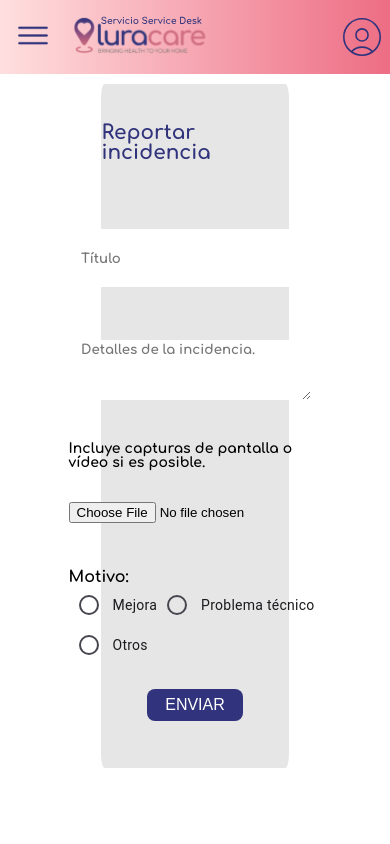
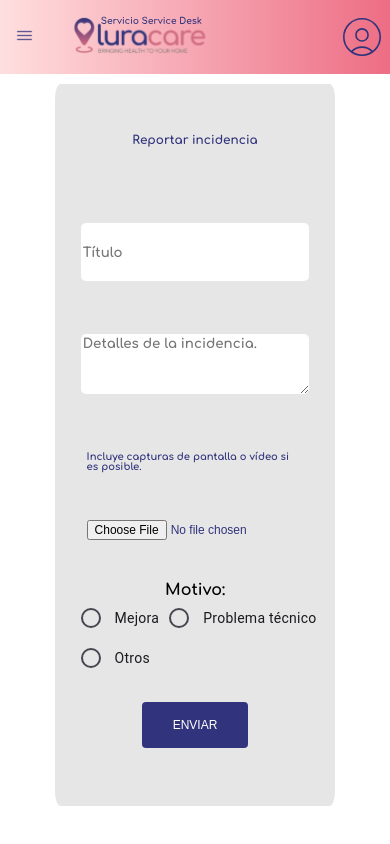
Before and after one commit to MegaDraconius/super-ticketing-frontend, an Angular app: page /form in a window 390 px wide. Built offline with nearby package versions, Linux system fonts and the light colour scheme.

Commit message:
fix responsive design

```diff
--- a/src/app/Components/layout/header/header.component.scss
+++ b/src/app/Components/layout/header/header.component.scss
@@ -75,6 +75,15 @@
     color: inherit;
 }
 
+@media screen and (max-width: 768px) and (max-width: 1023px){
+#menu{
+    width: 30%;
+}
+.show {
+    display: block;
+    width: 25%;
+}
+}
 
 // @media screen and (min-width: 768px) and (max-width: 1023px) {
 //     #logo {
--- a/src/app/Components/ticketsForm/ticket-form/ticket-form.component.scss
+++ b/src/app/Components/ticketsForm/ticket-form/ticket-form.component.scss
@@ -93,14 +93,14 @@
       border: none;
     }
 
-  @media screen and (min-width: 768px) and (max-width: 1023px){
+  @media screen and (max-width: 768px) and (max-width: 1023px){
 
     .FormContainer{
       display: flex;
       flex-direction: column;
       align-items: center;
-      width: 21.313rem;
-      height: 43.688rem;
+      width: 90%;
+      height:95%;
     }
     .subtitle{
       font-size: 16px;
@@ -154,8 +154,12 @@
       border-radius: 4px;
     }
   }
-    @media screen and (min-width: 393px) and (max-width: 852px) {
+    @media screen and (max-width: 393px) and (max-width: 852px) {
       .FormContainer {
+        display: flex;
+        flex-direction: column;
+        align-items: center;
+        justify-content: space-evenly;
         width: 90%;
         height: 95%;
       }
```
